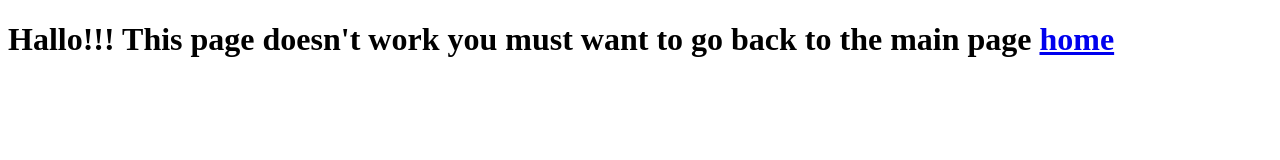
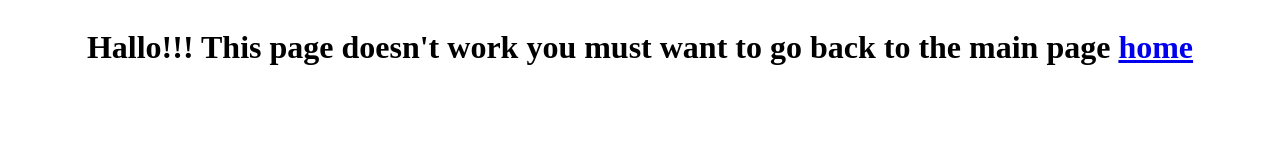
Before and after one commit to rubangisa/didier.github.io, a plain HTML site: page 404.html in a window 1280 px wide. Drawn offline with Linux system fonts and the light colour scheme.

Commit message:
404 last changes

```diff
--- a/404.html
+++ b/404.html
@@ -5,6 +5,14 @@
     <meta http-equiv="X-UA-Compatible" content="IE=edge">
     <meta name="viewport" content="width=device-width, initial-scale=1.0">
     <title>404</title>
+    <style>
+        body {
+            height: 100vh;
+            display: flex;
+            align-content: center;
+            justify-content: center;
+        }
+    </style>
 </head>
 <body>
     <h1>Hallo!!! This page doesn't work you must want to go back to the main page <a href="./index.html">home</a> </h1>
```
